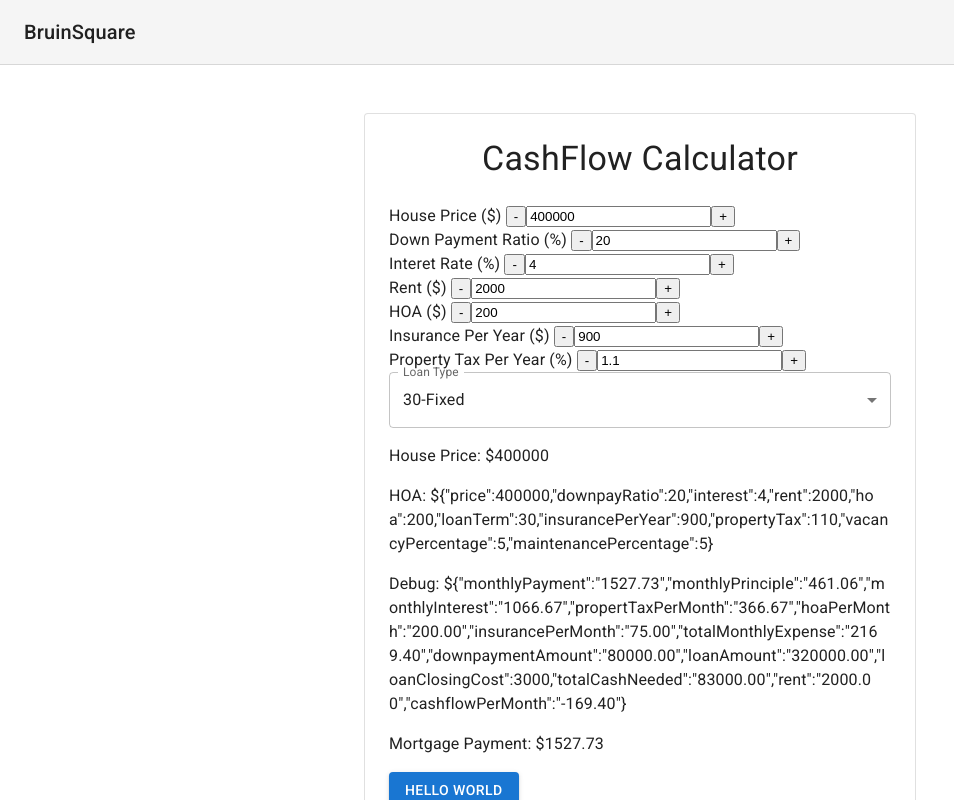
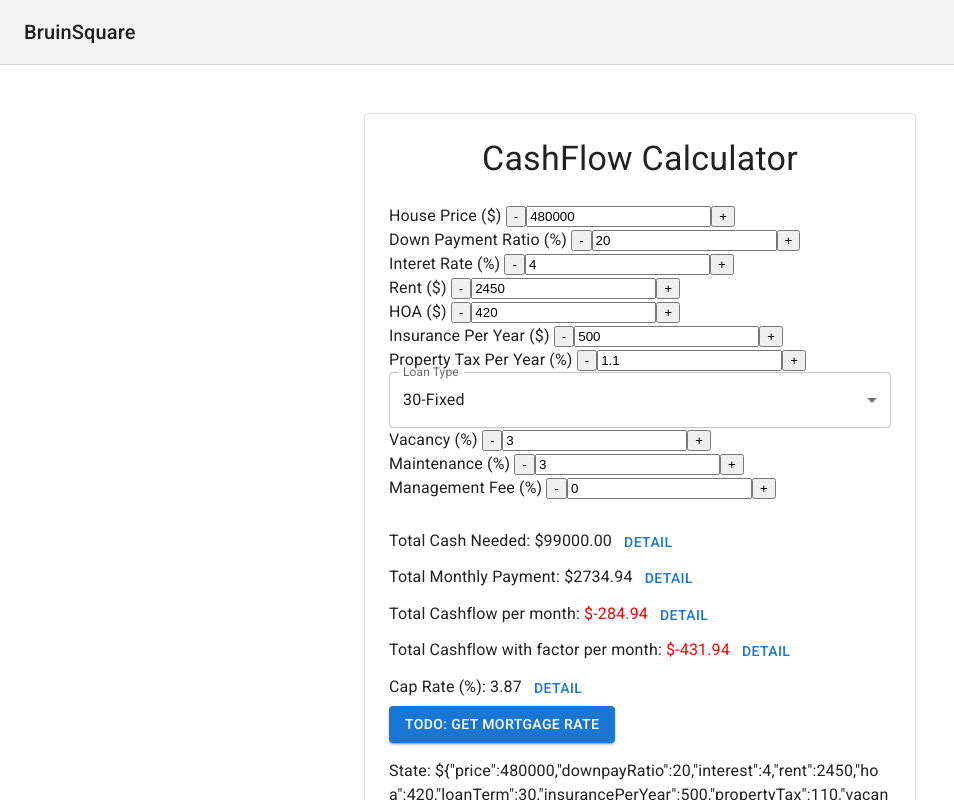
Before and after one commit to chan0123/mortgageReact, a React (Create React App) app: page / in a window 1280 px wide. Shown: the top 800 px of the page, without its empty margins (0-954 px from the left). Built offline with nearby package versions, Linux system fonts and the light colour scheme.

Commit message:
add cap rate

```diff
--- a/src/Mortgage.js
+++ b/src/Mortgage.js
@@ -17,16 +17,17 @@ const Mortgage = () => {
 
   const [searchTerm, setSearchTerm] = React.useState("");
   const [mortgage, setMortgage] = React.useState({
-    price: 400000,
+    price: 480000,
     downpayRatio: 20,
     interest: 4,
-    rent: 2000,
-    hoa: 200,
+    rent: 2450,
+    hoa: 420,
     loanTerm: 30, // default to be 30 year fixed
-    insurancePerYear: 900,
+    insurancePerYear: 500,
     propertyTax: 110, // in hundreds to avoid decimal numbers
-    vacancyPercentage: 5,
-    maintenancePercentage: 5
+    vacancyPercentage: 3,
+    maintenancePercentage: 3,
+    managementFeePercentage: 0
   });
 
   const handleSearch = (event) => {
@@ -65,12 +66,22 @@ const Mortgage = () => {
     const monthlyPrinciple = monthlyPayment - monthlyInterest;
     const loanClosingCost = 3000 // just a fixed number for now
     const totalCashNeeded = loanClosingCost + downpaymentAmount;
-    const propertTaxPerMonth = mortgage.price*mortgage.propertyTax/10000/12;
+    const propertTaxPerMonth = mortgage.price * mortgage.propertyTax/10000/12;
     const insurancePerMonth = mortgage.insurancePerYear/12;
     const totalMonthlyExpense = (monthlyPayment+propertTaxPerMonth+mortgage.hoa+insurancePerMonth)
     const cashflowPerMonth = mortgage.rent - totalMonthlyExpense
+    const vacancyAmountPerMonth = mortgage.rent * mortgage.vacancyPercentage/100
+    const maintenanceAmountPerMonth = mortgage.rent * mortgage.maintenancePercentage/100
+    const managementFeePerMonth = mortgage.rent * mortgage.managementFeePercentage/100
+    const cashflowWithFactorPerMonth = mortgage.rent - totalMonthlyExpense - vacancyAmountPerMonth -
+                                       maintenanceAmountPerMonth - managementFeePerMonth;
+    // Capitalization Rate = Net Operating Income / Purchase Price
+    const netOperatingIncomeMonthly = mortgage.rent - propertTaxPerMonth - insurancePerMonth - mortgage.hoa
+    const netOperatingIncomeAnnual = netOperatingIncomeMonthly*12
+    const capRate = (netOperatingIncomeAnnual / mortgage.price) * 100
 
     return {
+      housePrice : mortgage.price.toFixed(2),
       monthlyPayment: monthlyPayment.toFixed(2),
       monthlyPrinciple: monthlyPrinciple.toFixed(2),
       monthlyInterest: monthlyInterest.toFixed(2),
@@ -83,8 +94,14 @@ const Mortgage = () => {
       loanClosingCost: loanClosingCost,
       totalCashNeeded : totalCashNeeded.toFixed(2),
       rent : mortgage.rent.toFixed(2),
-      cashflowPerMonth: cashflowPerMonth.toFixed(2)
-
+      cashflowPerMonth: cashflowPerMonth.toFixed(2),
+      cashflowWithFactorPerMonth: cashflowWithFactorPerMonth.toFixed(2),
+      vacancyAmountPerMonth: vacancyAmountPerMonth.toFixed(2),
+      maintenanceAmountPerMonth: maintenanceAmountPerMonth.toFixed(2),
+      managementFeePerMonth: managementFeePerMonth.toFixed(2),
+      netOperatingIncomeMonthly: netOperatingIncomeMonthly.toFixed(2),
+      netOperatingIncomeAnnual: netOperatingIncomeAnnual.toFixed(2),
+      capRate: capRate.toFixed(2)
     };
   };
 
@@ -175,24 +192,60 @@ const Mortgage = () => {
           options={loanTypeOptions}
           selectChange={selectChange}
         />
-
+        <TextFieldWithAdjustButton
+          labelText="Vacancy (%) "
+          name="vacancyPercentage"
+          mortgage={mortgage}
+          divideByHundred={false}
+          step={1}
+          minusClicked={minusClicked}
+          addClicked={addClicked}
+          valueChange={valueChange}
+        />
+        <TextFieldWithAdjustButton
+          labelText="Maintenance (%) "
+          name="maintenancePercentage"
+          mortgage={mortgage}
+          divideByHundred={false}
+          step={1}
+          minusClicked={minusClicked}
+          addClicked={addClicked}
+          valueChange={valueChange}
+        />
+        <TextFieldWithAdjustButton
+          labelText="Management Fee (%) "
+          name="managementFeePercentage"
+          mortgage={mortgage}
+          divideByHundred={false}
+          step={1}
+          minusClicked={minusClicked}
+          addClicked={addClicked}
+          valueChange={valueChange}
+        />
 
         {/*
         <TextFieldWithAdjustButtonEnum labelText="Interest (%)" />
         <TextFieldWithAdjustButtonEnum labelText="Loan Type" />
          */}
-        <p>House Price: ${mortgage.price}</p>
-        <p style={{wordBreak: 'break-all'}}>HOA: ${JSON.stringify(mortgage)}</p>
+
+
+
+        <br />
+        Total Cash Needed: ${mortgagePayment().totalCashNeeded} <Result name="totalCashNeeded" mortgagePayment={mortgagePayment()}></Result><br/>
+        Total Monthly Payment: ${mortgagePayment().totalMonthlyExpense} <Result name="totalMonthlyExpense" mortgagePayment={mortgagePayment()}></Result><br/>
+        Total Cashflow per month: <span style={{color: mortgagePayment().cashflowPerMonth < 0 ? "red" : "green"}}>
+            ${mortgagePayment().cashflowPerMonth} </span>
+            <Result name="cashflowPerMonth" mortgagePayment={mortgagePayment()}></Result><br/>
+        Total Cashflow with factor per month: <span style={{color: mortgagePayment().cashflowWithFactorPerMonth < 0 ? "red" : "green"}}>
+            ${mortgagePayment().cashflowWithFactorPerMonth} </span>
+            <Result name="cashflowWithFactorPerMonth" mortgagePayment={mortgagePayment()}></Result><br/>
+        Cap Rate (%): {mortgagePayment().capRate} <Result name="capRate" mortgagePayment={mortgagePayment()}></Result><br/>
+
+
+
+        <Button variant="contained">TODO: Get Mortgage Rate</Button>
+        <p style={{wordBreak: 'break-all'}}>State: ${JSON.stringify(mortgage)}</p>
         <p style={{wordBreak: 'break-all'}}>Debug: ${JSON.stringify(mortgagePayment())}</p>
-        <p>Mortgage Payment: ${mortgagePayment().monthlyPayment}</p>
-
-        <Button variant="contained">Hello World</Button>
-        <br />
-        Total Cash Needed: ${mortgagePayment().totalCashNeeded} <Result name="totalCashNeeded" mortgagePayment={mortgagePayment()}></Result>
-        Total Monthly Payment: ${mortgagePayment().totalMonthlyExpense} <Result name="totalMonthlyExpense" mortgagePayment={mortgagePayment()}></Result>
-        Total Cashflow per month: <div style={{color: mortgagePayment().cashflowPerMonth < 0 ? "red" : "green"}}>
-            ${mortgagePayment().cashflowPerMonth} </div>
-            <Result name="cashflowPerMonth" mortgagePayment={mortgagePayment()}></Result>
       </div>
     );
   };
--- a/src/Result.js
+++ b/src/Result.js
@@ -79,6 +79,64 @@ const cashflowPerMonth = (mortgagePayment) => {
     );
 };
 
+const cashflowWithFactorPerMonth = (mortgagePayment) => {
+    return (
+        <div>
+        <Typography id="modal-modal-title" variant="h6" component="h2">
+          Cashflow per month
+        </Typography>
+        <Typography id="modal-modal-description" sx={{ mt: 2 }}>
+          Total Monthly Income: ${mortgagePayment.rent}
+        </Typography>
+        <Typography id="modal-modal-description" sx={{ mt: 2 }}>
+          Total Monthly Expense: ${mortgagePayment.totalMonthlyExpense}
+        </Typography>
+        <Typography id="modal-modal-description" sx={{ mt: 2 }}>
+          Vacancy per month (average): ${mortgagePayment.vacancyAmountPerMonth}
+        </Typography>
+        <Typography id="modal-modal-description" sx={{ mt: 2 }}>
+          Maintenance per month (average): ${mortgagePayment.maintenanceAmountPerMonth}
+        </Typography>
+        <Typography id="modal-modal-description" sx={{ mt: 2 }}>
+          Management Fee per month: ${mortgagePayment.managementFeePerMonth}
+        </Typography>
+        <Typography id="modal-modal-description" sx={{ mt: 2 }}>
+          ================================
+        </Typography>
+        <Typography id="modal-modal-description" sx={{ mt: 2 }}>
+          Total Monthly Cashflow: ${mortgagePayment.cashflowWithFactorPerMonth}
+        </Typography>
+        </div>
+    );
+};
+
+const capRate = (mortgagePayment) => {
+    return (
+        <div>
+        <Typography id="modal-modal-title" variant="h6" component="h2">
+          Capitalization Rate (%)
+        </Typography>
+        <Typography id="modal-modal-description" sx={{ mt: 2 }}>
+          Capitalization Rate = Net Operating Income / Purchase Price
+        </Typography>
+        <Typography id="modal-modal-description" sx={{ mt: 2 }}>
+          Net Opearting Income Per Month: ${mortgagePayment.netOperatingIncomeMonthly}
+        </Typography>
+        <Typography id="modal-modal-description" sx={{ mt: 2 }}>
+          Net Opearting Income Per Year: ${mortgagePayment.netOperatingIncomeAnnual}
+        </Typography>
+        <Typography id="modal-modal-description" sx={{ mt: 2 }}>
+          Purchase Price: ${mortgagePayment.housePrice}
+        </Typography>
+        <Typography id="modal-modal-description" sx={{ mt: 2 }}>
+          ================================
+        </Typography>
+        <Typography id="modal-modal-description" sx={{ mt: 2 }}>
+          Cap Rate (%): ${mortgagePayment.capRate}
+        </Typography>
+        </div>
+    );
+};
 
 // Result Component
 const Result = ({mortgagePayment, name}) => {
@@ -101,7 +159,7 @@ const Result = ({mortgagePayment, name}) => {
     const handleClose = () => setOpen(false);
 
     return (
-        <div>
+        <span>
         <Button onClick={handleOpen}>Detail</Button>
         <Modal
           open={open}
@@ -113,9 +171,11 @@ const Result = ({mortgagePayment, name}) => {
             {name == "totalCashNeeded" && totalCashNeeded(mortgagePayment)}
             {name == "totalMonthlyExpense" && totalMonthlyExpense(mortgagePayment)}
             {name == "cashflowPerMonth" && cashflowPerMonth(mortgagePayment)}
+            {name == "cashflowWithFactorPerMonth" && cashflowWithFactorPerMonth(mortgagePayment)}
+            {name == "capRate" && capRate(mortgagePayment)}
           </Box>
         </Modal>
-        </div>
+        </span>
     );
   };
 
```
